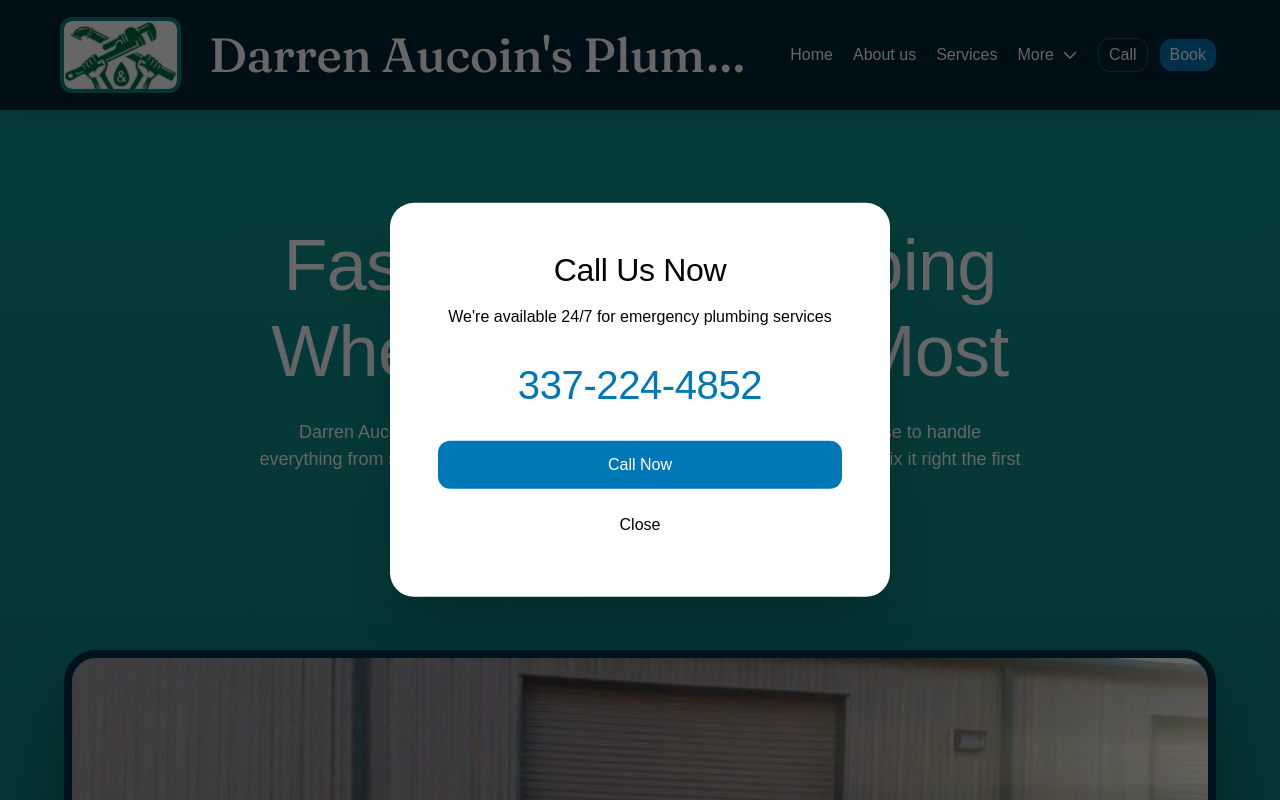
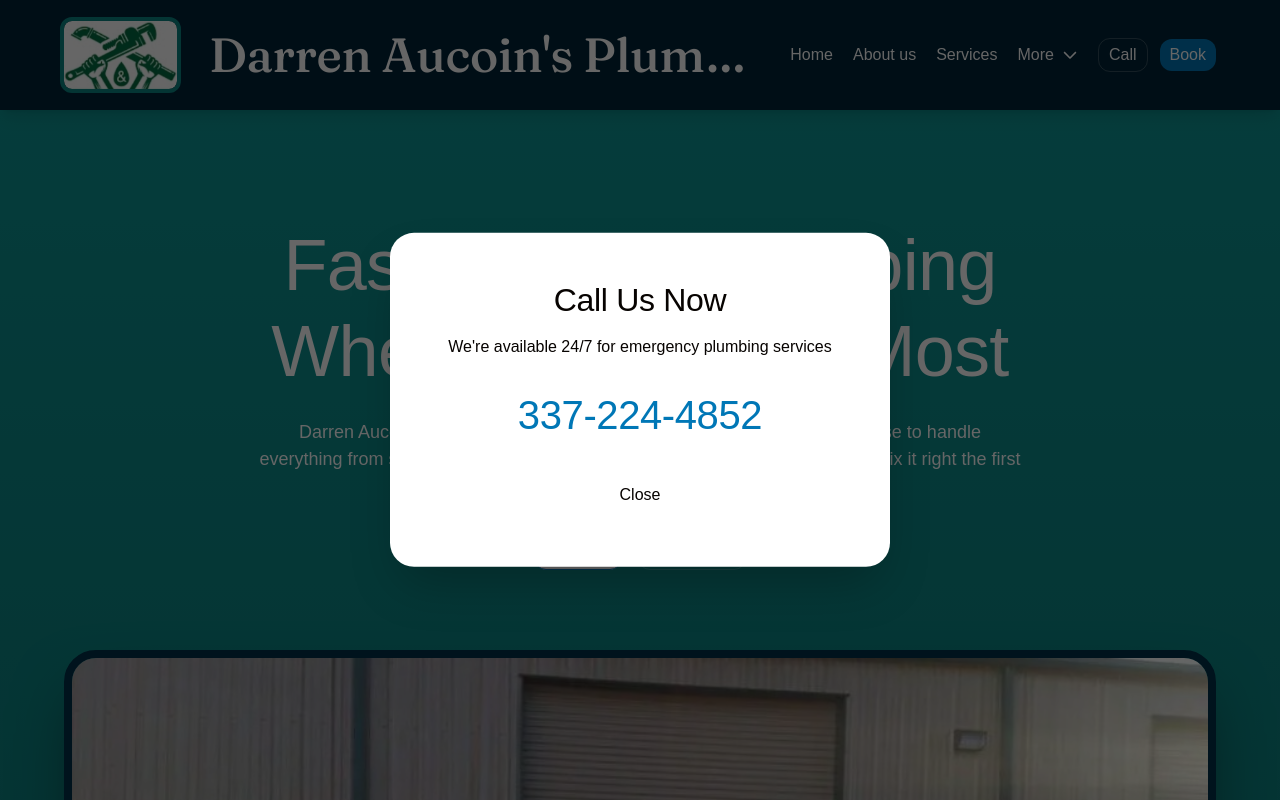
Before and after one commit to charliem04/Darrenaucoinsplumbing, a React (Vite) app: page / in a window 1280 px wide. Both pictures are taken after a click on the button "Call". Shown: the top 800 px of the page. Built offline with nearby package versions, Linux system fonts and the light colour scheme.

Commit message:
call implementation

```diff
--- a/src/app/components/InteractiveHomeDesktop.tsx
+++ b/src/app/components/InteractiveHomeDesktop.tsx
@@ -1066,19 +1066,10 @@
                         We're available 24/7 for emergency plumbing services
                       </p>
                     </div>
-                    <a
-                        href="tel:337-224-4852"
-                        className="font-['Rubik:Medium',sans-serif] font-medium text-[40px] text-[#0077b6] leading-[1.2] tracking-[-0.4px] hover:text-[#005a8a] transition-colors"
-                    >
+                      <p className="font-['Rubik:Medium',sans-serif] font-medium text-[40px] text-[#0077b6] leading-[1.2] tracking-[-0.4px]">
                           337-224-4852
-                    </a>
+                      </p>
                       <div className="flex flex-col gap-[12px] w-full">
-                      <a
-                          href="tel:337-224-4852"
-                          className="bg-[#0077b6] text-white font-['Inter:Medium',sans-serif] font-medium text-[16px] px-[24px] py-[12px] rounded-[12px] hover:bg-[#005a8a] transition-colors"
-                      >
-                        Call Now
-                      </a>
                           <button
                               onClick={() => setShowCallPopup(false)}
                               className="text-[#070301] font-['Inter:Medium',sans-serif] font-medium text-[16px] px-[24px] py-[12px] rounded-[12px] hover:bg-gray-100 transition-colors"
--- a/src/app/components/InteractiveHomeMobile.tsx
+++ b/src/app/components/InteractiveHomeMobile.tsx
@@ -162,7 +162,6 @@
   const [openSpecialty, setOpenSpecialty] = useState<string | null>(null);
   const [menuOpen, setMenuOpen] = useState(false);
   const [isTransitioning, setIsTransitioning] = useState(false);
-  const [showCallPopup, setShowCallPopup] = useState(false);
 
   const [contactForm, setContactForm] = useState({
     name: '',
@@ -208,7 +207,7 @@
   };
 
   const handleCall = () => {
-    setShowCallPopup(true);
+    window.location.href = 'tel:337-224-4852';
   };
 
   const handleEmail = () => {
@@ -1050,59 +1049,6 @@
           </div>
         </div>
       </div>
-
-      {/* Call Popup */}
-      <AnimatePresence>
-        {showCallPopup && (
-          <>
-            <motion.div
-              initial={{ opacity: 0 }}
-              animate={{ opacity: 1 }}
-              exit={{ opacity: 0 }}
-              className="fixed inset-0 bg-black/60 z-50"
-              onClick={() => setShowCallPopup(false)}
-            />
-            <motion.div
-              initial={{ opacity: 0, scale: 0.9, y: 20 }}
-              animate={{ opacity: 1, scale: 1, y: 0 }}
-              exit={{ opacity: 0, scale: 0.9, y: 20 }}
-              transition={{ type: 'spring', stiffness: 300, damping: 30 }}
-              className="fixed top-1/2 left-1/2 -translate-x-1/2 -translate-y-1/2 bg-white rounded-[24px] p-[32px] shadow-2xl z-50 max-w-[90%] w-full"
-            >
-              <div className="flex flex-col gap-[24px] items-center text-center">
-                <div className="flex flex-col gap-[12px]">
-                  <h3 className="font-['Rubik:Medium',sans-serif] font-medium text-[28px] text-[#070301] leading-[1.2] tracking-[-0.28px]">
-                    Call Us Now
-                  </h3>
-                  <p className="font-['Inter:Regular',sans-serif] font-normal text-[14px] text-[#070301] leading-[1.5]">
-                    We're available 24/7 for emergency plumbing services
-                  </p>
-                </div>
-                <a
-                  href="tel:337-224-4852"
-                  className="font-['Rubik:Medium',sans-serif] font-medium text-[32px] text-[#0077b6] leading-[1.2] tracking-[-0.32px] hover:text-[#005a8a] transition-colors"
-                >
-                  337-224-4852
-                </a>
-                <div className="flex flex-col gap-[12px] w-full">
-                  <a
-                    href="tel:337-224-4852"
-                    className="bg-[#0077b6] text-white font-['Inter:Medium',sans-serif] font-medium text-[16px] px-[24px] py-[12px] rounded-[12px] hover:bg-[#005a8a] transition-colors"
-                  >
-                    Call Now
-                  </a>
-                  <button
-                    onClick={() => setShowCallPopup(false)}
-                    className="text-[#070301] font-['Inter:Medium',sans-serif] font-medium text-[16px] px-[24px] py-[12px] rounded-[12px] hover:bg-gray-100 transition-colors"
-                  >
-                    Close
-                  </button>
-                </div>
-              </div>
-            </motion.div>
-          </>
-        )}
-      </AnimatePresence>
     </div>
   );
 }
```
Lines whose indentation alone changed are shown as unchanged.
